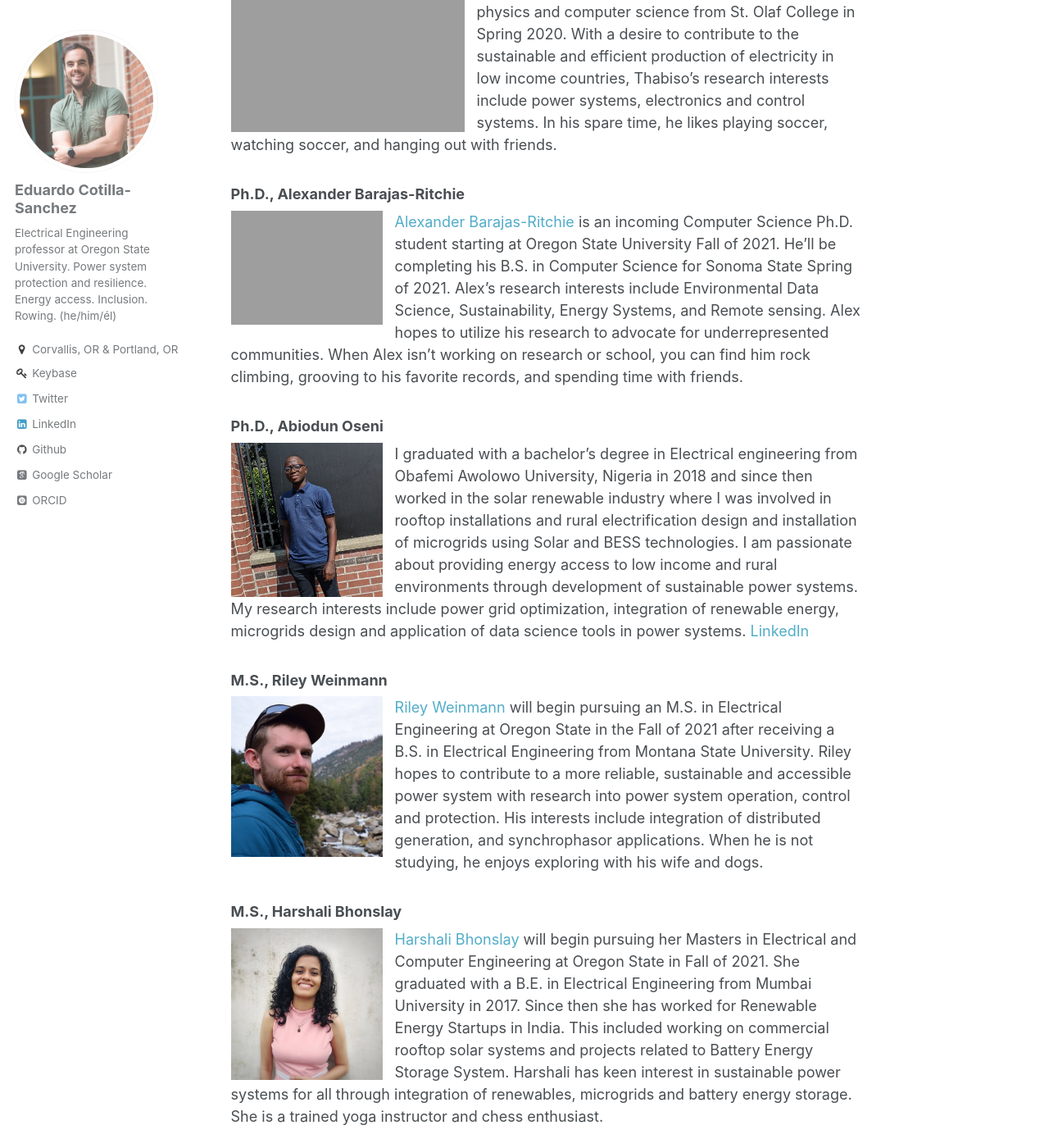
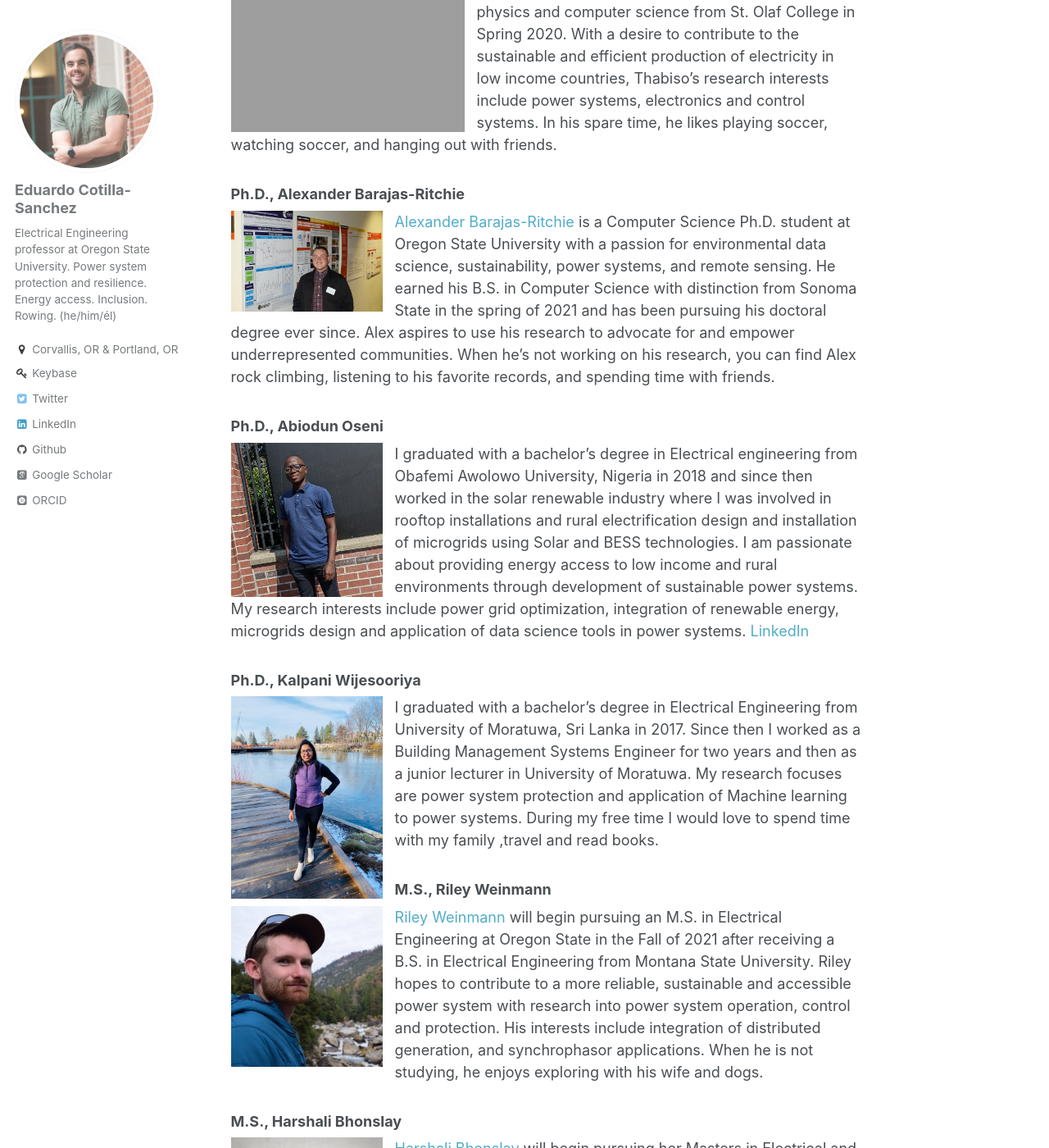
Before and after one commit to ecotillasanchez/ecotillasanchez.github.io, a Jekyll site: the page built from _pages/students.md, in a window 1280 px wide and 1400 px high, scrolled down 562 px. Shown: the whole window at 82% size. Built offline with Jekyll 4.4.1, drawn with Linux system fonts in a browser that asks for light colours; some web fonts are replaced; some of the changed text lies outside the part shown.

Commit message:
Update students.md

```diff
--- a/_pages/students.md
+++ b/_pages/students.md
@@ -17,12 +17,15 @@ author_profile: true
 <img align="left" src="https://ecotillasanchez.github.io/files/thabiso.jpg" alt="Thabiso Mabote" width="300" height="200" style="padding-right:15px"> [Thabiso Mabote](https://www.linkedin.com/in/thabiso-mabote-321013100/) is a Ph.D. student in electrical and computer engineering at OSU. He received his B.A in physics and computer science from St. Olaf College in Spring 2020. With a desire to contribute to the sustainable and efficient production of electricity in low income countries, Thabiso’s research interests include power systems, electronics and control systems. In his spare time, he likes playing soccer, watching soccer, and hanging out with friends.
 
 ### Ph.D., Alexander Barajas-Ritchie
-<img align="left" src="https://ecotillasanchez.github.io/files/Alex.png" alt="Alexander Barajas-Ritchie" width="200" height="200" style="padding-right:15px"> [Alexander Barajas-Ritchie]() is an incoming Computer Science Ph.D. student starting at Oregon State University Fall of 2021. He’ll be completing his B.S. in Computer Science for Sonoma State Spring of 2021. Alex’s research interests include Environmental Data Science, Sustainability, Energy Systems, and Remote sensing. Alex hopes to utilize his research to advocate for underrepresented communities. When Alex isn’t working on research or school, you can find him rock climbing, grooving to his favorite records, and spending time with friends.
+<img align="left" src="https://ecotillasanchez.github.io/files/Alex.jpeg" alt="Alexander Barajas-Ritchie" width="200" height="200" style="padding-right:15px"> [Alexander Barajas-Ritchie]() is a Computer Science Ph.D. student at Oregon State University with a passion for environmental data science, sustainability, power systems, and remote sensing. He earned his B.S. in Computer Science with distinction from Sonoma State in the spring of 2021 and has been pursuing his doctoral degree ever since. Alex aspires to use his research to advocate for and empower underrepresented communities. When he's not working on his research, you can find Alex rock climbing, listening to his favorite records, and spending time with friends.
 
 ### Ph.D., Abiodun Oseni
 <img align="left" src="https://ecotillasanchez.github.io/files/Abiodun_pic.jpg" alt="Abiodun Oseni" width="200" height="200"
-style="padding-right:15px"> I graduated with a bachelor's degree in Electrical engineering from Obafemi Awolowo University, Nigeria in 2018 and since
-then worked in the solar renewable industry where I was involved in rooftop installations and rural electrification design and installation of microgrids using Solar and BESS technologies. I am passionate about providing energy access to low income and rural environments through development of sustainable power systems. My research interests include power grid optimization, integration of renewable energy, microgrids design and application of data science tools in power systems. [LinkedIn](https://www.linkedin.com/in/abiodun-oseni/)
+style="padding-right:15px"> I graduated with a bachelor's degree in Electrical engineering from Obafemi Awolowo University, Nigeria in 2018 and since then worked in the solar renewable industry where I was involved in rooftop installations and rural electrification design and installation of microgrids using Solar and BESS technologies. I am passionate about providing energy access to low income and rural environments through development of sustainable power systems. My research interests include power grid optimization, integration of renewable energy, microgrids design and application of data science tools in power systems. [LinkedIn](https://www.linkedin.com/in/abiodun-oseni/)
+
+### Ph.D., Kalpani Wijesooriya
+<img align="left" src="https://ecotillasanchez.github.io/files/Kalpani.jpeg" alt="Kalpani Wijesooriya" width="200" height="200"
+style="padding-right:15px"> I graduated with a bachelor’s degree in Electrical Engineering from University of Moratuwa, Sri Lanka in 2017. Since then I worked as a Building Management Systems Engineer for two years and then as a junior lecturer in University of Moratuwa. My research focuses are power system protection and application of Machine learning to power systems.  During my free time I would love to spend time with my family ,travel and read books.
 
 ### M.S., Riley Weinmann
 <img align="left" src="https://ecotillasanchez.github.io/files/RW_Pic.jpeg" alt="Riley Weinmann" width="200" height="150" style="padding-right:15px"> [Riley Weinmann]() will begin pursuing an M.S. in Electrical Engineering at Oregon State in the Fall of 2021 after receiving a B.S. in Electrical Engineering from Montana State University. Riley hopes to contribute to a more reliable, sustainable and accessible power system with research into power system operation, control and protection. His interests include integration of distributed generation, and synchrophasor applications. When he is not studying, he enjoys exploring with his wife and dogs.
@@ -32,12 +35,12 @@ then worked in the solar renewable industry where I was involved in rooftop inst
 
 ### M.S., Zachery McLaughlin
 <img align="left" src="https://ecotillasanchez.github.io/files/zachery.jpg" alt="Zachery McLaughlin" width="200" height="200"
-style="padding-right:15px"> Zachery McLaughlin is a M.S. student in electrical and computer engineering.
+style="padding-right:15px"> Zachery McLaughlin is a 1st year M.S. Electrical and Computer Engineering student at Oregon State University with particular interests in Power Systems, Power Electronics, Renewables and Electric/Hybrid Vehicles. I aim to make systems more efficient, practical, and elegant. I'm an avid communicator, a deep critical thinker, and always open to and accepting criticism in order to improve and learn.
 <br />
 <br />
 
-### B.S., Lesly Rojas
-<img align="left" src="https://ecotillasanchez.github.io/files/Lesly.jpg" alt="Lesly Rojas" width="300" height="200" style="padding-right:15px"> [Lesly Rojas]() is a first-year electrical and computer engineering student. Her research interests are energy accessibility, power grids, and microgrids. In the future she wants to create adaptive technology to help those in underrepresented communities. In her spare time she enjoys learning new things (hence her never-ending list of hobbies) and enjoys playing music on her viola.
+### B.S., Aaron Vuong
+<img align="left" src="https://ecotillasanchez.github.io/files/aaron.jpg" alt="Aaron Vuong" width="300" height="200" style="padding-right:15px"> [Aaron Vuong]() Hi everyone, my name is Aaron Vuong, and I am a first-year Computer Science major at Oregon State University. I plan on having a concentration in Artificial Intelligence. I have a passion for environmental and social justice, and I would love to incorporate my passion into my major for future projects.
 
 
 ## Graduated Students
```
Also changed, not shown: other parts of _pages/students.md (+1 -0 lines).
